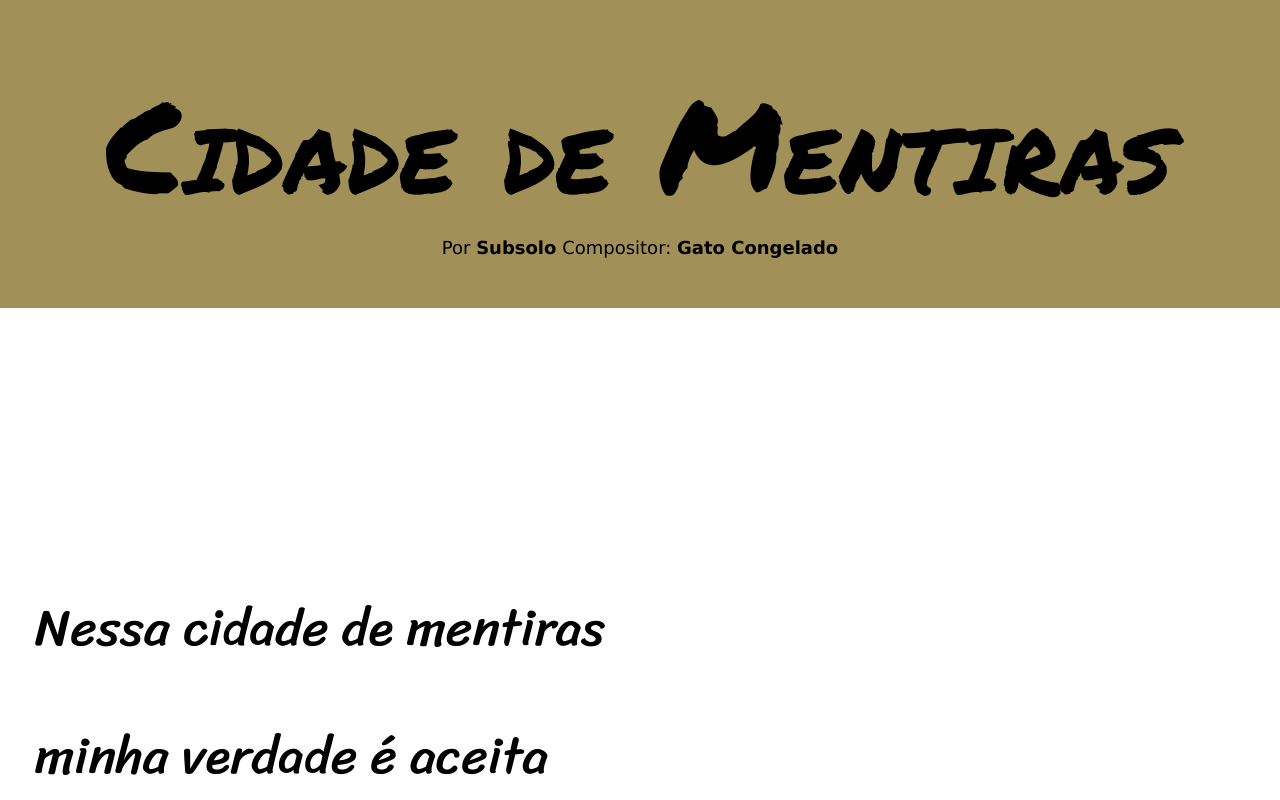
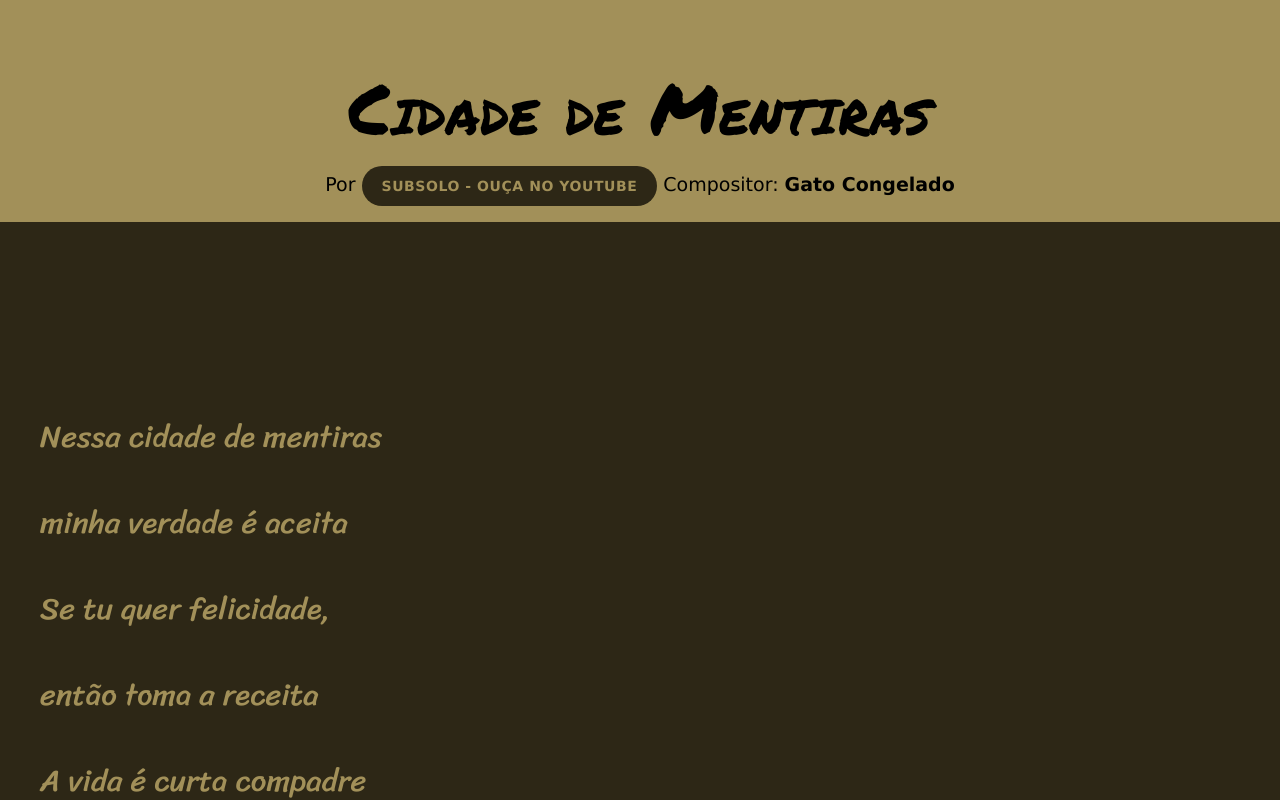
Before and after one commit to alexandrexan/projeto-cidade-de-mentira, a plain HTML site: page index.html in a window 1280 px wide. Shown: the top 800 px of the page. Drawn offline with Linux system fonts and the light colour scheme.

Commit message:
Updates
Cores na section alteradas
Botão CTA no header

```diff
--- a/index.html
+++ b/index.html
@@ -12,10 +12,10 @@
         <h1>
             Cidade de Mentiras
         </h1>
-        <p>
-            Por <a href="https://www.youtube.com/watch?v=w5Eu8kIpb_U" target="_blank">Subsolo</a>
+        <p class="header-credits">
+            Por <a href="https://www.youtube.com/watch?v=w5Eu8kIpb_U" target="_blank" class="cta-link">Subsolo - Ouça no YouTube</a>
             Compositor: <a href="https://www.instagram.com/realgatocongelado/" target="_blank">Gato Congelado</a>
-
+        </p>
     </header>
 
     <section class="normal">
@@ -53,7 +53,7 @@
             me esqueço em que parte
             do universo meu verso se esconde
             Sei que quem não é
-            amigo já caiudo bonde
+            amigo já caiu do bonde
             Tentando responder o que
             ninguém responde
             Então pra onde, pra onde
--- a/style.css
+++ b/style.css
@@ -1,6 +1,4 @@
 @charset "UTF-8";
-
-@import url('https://fonts.googleapis.com/css2?family=Permanent+Marker&display=swap');
 
 @import url('https://fonts.googleapis.com/css2?family=Permanent+Marker&family=Sriracha&display=swap');
 
@@ -35,14 +33,18 @@ header h1 {
     font-family: var(--fonte-destaque);
     font-variant: small-caps;
     font-weight: normal;
-    font-size: 10vw;
-    padding-top: 50px;
+    font-size: 14vw;
+    padding-top: 36px;
 }
 
 header p {
-    padding-bottom: 50px;
+    padding-bottom: 36px;
     font-family: Verdana, Geneva, Tahoma, sans-serif;
-    font-size: 18px;
+    font-size: 14px;
+}
+
+header p.header-credits {
+    padding-bottom: 10px;
 }
 
 header p a {
@@ -51,18 +53,35 @@ header p a {
     color: black;
 }
 
+header p a.cta-link {
+    display: inline-block;
+    margin: 8px 0 6px;
+    padding: 10px 14px;
+    background-color: var(--cor02);
+    color: var(--cor01);
+    border-radius: 999px;
+    text-transform: uppercase;
+    letter-spacing: 0.04em;
+    font-size: 12px;
+}
+
+header p a.cta-link:hover {
+    text-decoration: none;
+    filter: brightness(1.08);
+}
+
 a:hover {
     text-decoration: underline;
 }
 
 section.normal {
-    background-color: white;
-    color: black;
+    background-color: var(--cor02);
+    color: var(--cor01);
 }
 
 section.imagem {
     background-color: rgba(0, 0, 0, 0.733);
-    color: white;
+    color: #ffffff;
     box-shadow: inset 5px 5px 10px 0px rgba(0, 0, 0, 0.356)
 }
 
@@ -75,24 +94,23 @@ section.imagem p {
 
 section {
     font-family: var(--fonte-textos);
-    font-size: 4vw;
+    font-size: 6.4vw;
     white-space: pre-line;
     padding-top: 0vh;
     padding-bottom: 10vh;
-    padding-left: 35px;
-    line-height: 2.5em;
+    padding-left: 22px;
+    padding-right: 22px;
+    line-height: 2.6em;
 }
 
 section#img1 {
     background-image: url(imagens/capa-album.jpeg);
-    background-attachment: fixed;
-
+    background-attachment: scroll;
 }
 
 section#img2 {
     background-image: url(imagens/capa-album.jpeg);
-    background-attachment: fixed;
-
+    background-attachment: scroll;
 }
 
 footer {
@@ -107,3 +125,85 @@ footer a {
     font-weight: bold;
     color: black;
 }
+
+@media (min-width: 768px) {
+    header h1 {
+        font-size: 7.5vw;
+        padding-top: 44px;
+    }
+
+    header p {
+        padding-bottom: 44px;
+        font-size: 17px;
+    }
+
+    header p.header-hint {
+        font-size: 14px;
+    }
+
+    header p a.cta-link {
+        font-size: 13px;
+        padding: 12px 18px;
+    }
+
+    section {
+        font-size: 3.6vw;
+        padding-left: 32px;
+        padding-right: 32px;
+        line-height: 2.7em;
+    }
+
+    section.player {
+        padding: 28px 24px 34px;
+    }
+
+    section.player .player-title {
+        font-size: 5vw;
+    }
+
+    section#img1,
+    section#img2 {
+        background-attachment: fixed;
+    }
+}
+
+@media (min-width: 1024px) {
+    header h1 {
+        font-size: 5.5vw;
+        padding-top: 56px;
+    }
+
+    header p {
+        padding-bottom: 56px;
+        font-size: 19px;
+    }
+
+    header p.header-hint {
+        font-size: 15px;
+    }
+
+    header p a.cta-link {
+        font-size: 14px;
+        padding: 12px 20px;
+    }
+
+    section {
+        font-size: 2.4vw;
+        padding-left: 40px;
+        padding-right: 40px;
+        padding-bottom: 10vh;
+        line-height: 2.8em;
+    }
+
+    section.player {
+        padding: 32px 28px 40px;
+    }
+
+    section.player .player-title {
+        font-size: 3vw;
+    }
+}
+
+@media (max-width: 480px) {
+
+}
```
Also changed, not shown: imagens/background001.jpg (deleted), imagens/background002.jpg (deleted).
